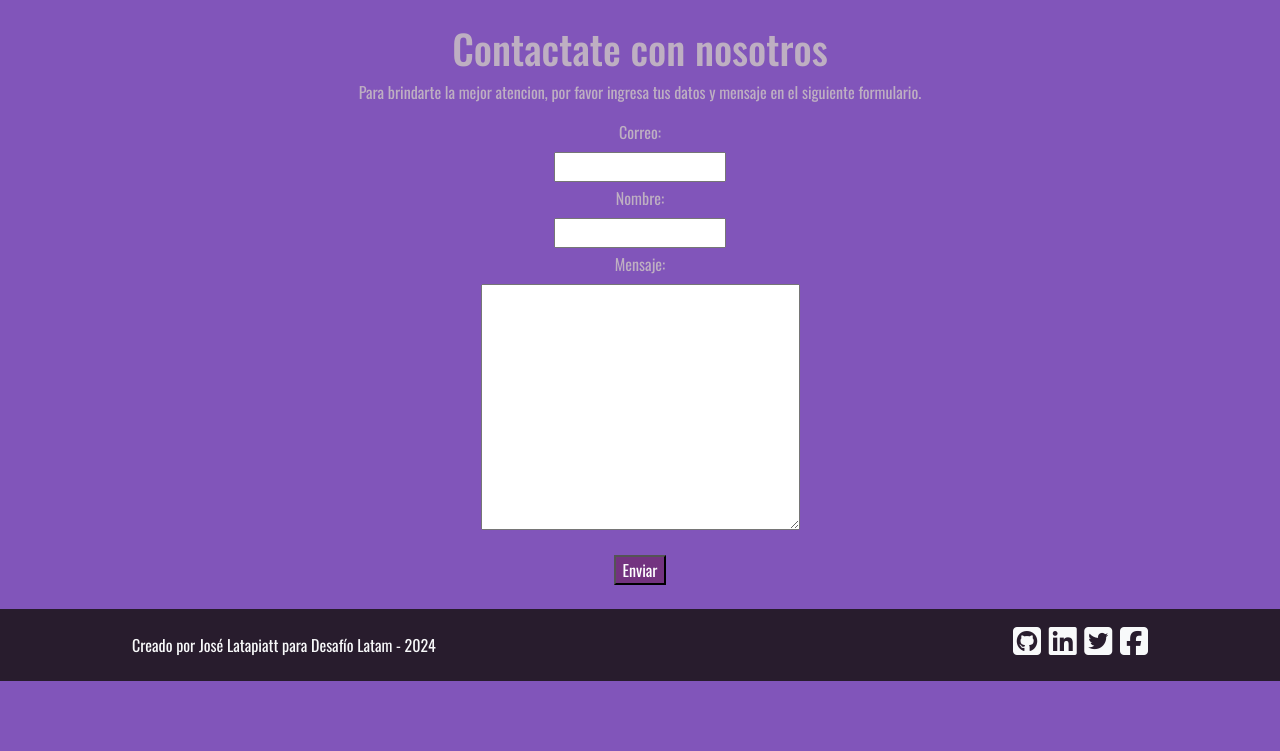
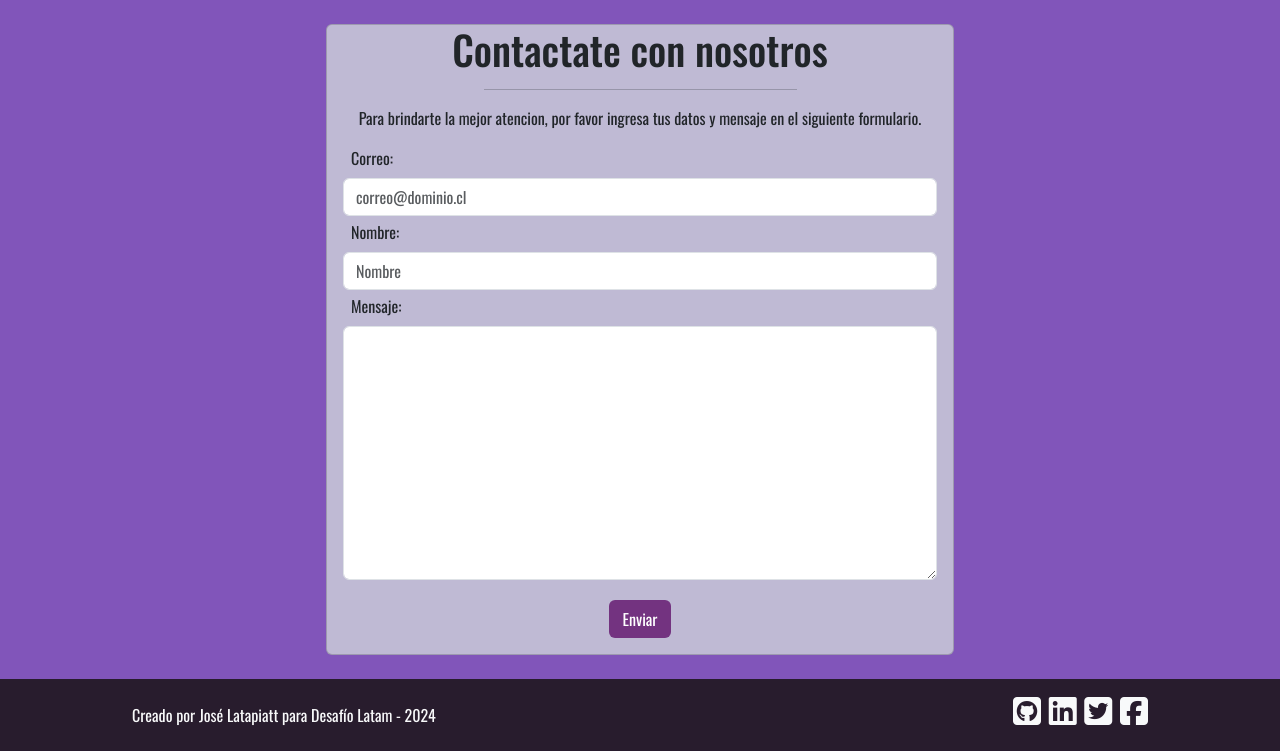
Before and after one commit to Hl4t4/desafiolatam-onlyflans, a Django app: page /contacto/ in a window 1280 px wide. Shown: the part 247-998 px from the top of the page. Before the commit the page ends 928 px from the top, so only its background shows below. Run offline with Django 4.2, Linux system fonts and the light colour scheme; some libraries are stand-ins or nearby versions.

Commit message:
Hito 3 stilying

```diff
--- a/onlyflans/web/forms.py
+++ b/onlyflans/web/forms.py
@@ -10,3 +10,8 @@
     class Meta:
         model = ContactForm
         fields = ['customer_email', 'customer_name', 'message']
+        widgets = {
+            'customer_email' : forms.EmailInput(attrs={'class':'form-control', 'placeholder':'correo@dominio.cl'}),
+            'customer_name' : forms.TextInput(attrs={'class':'form-control', 'placeholder':'Nombre'}),
+            'message' : forms.Textarea(attrs={'class':'form-control'}),
+        }
--- a/onlyflans/web/static/css/style.css
+++ b/onlyflans/web/static/css/style.css
@@ -15,6 +15,10 @@
     color: #beafc2;
 }
 
+.form-label {
+    text-decoration: underline;
+}
+
 footer {
     background-color: #281c2d;
 }
@@ -23,6 +27,10 @@
     width: 100%;
     height: 15vw;
     object-fit: cover;
+}
+
+.card-custom-bg {
+    background-color: rgba(191, 186, 212, 10);
 }
 
 button {
--- a/onlyflans/web/templates/about.html
+++ b/onlyflans/web/templates/about.html
@@ -1,10 +1,12 @@
 {% extends 'base.html' %}
 {%block content%}
 <section class="container-fluid py-4">
+    <div class="card card-custom-bg w-75 mx-auto">
         <div class="row">
             <div class="col-2"></div>
             <div class="col-8 text-center">
                 <h1>Acerca de nosotros</h1>
+                <hr style="width:50%; margin-left:auto; margin-right:auto;">
                 <p>OnlyFlans es una empresa enfocada en el mundo de la
                     pastelería y los postres, en especial en la venta de flan(de ahí
                     su nombre), nace en 2024 en santiago de chile como una
@@ -14,5 +16,6 @@
             </div>
             <div class="col-2"></div>
         </div>
+    </div>
 </section>
 {% endblock content %}
--- a/onlyflans/web/templates/contact.html
+++ b/onlyflans/web/templates/contact.html
@@ -1,23 +1,25 @@
 {% extends 'base.html' %}
 {%block content%}
 <section class="container-fluid py-4">
+    <div class="card card-custom-bg w-50 mx-auto">
         <div class="row">
             <div class="col-12 text-center">
                 <h1>Contactate con nosotros</h1>
+                <hr style="width:50%; margin-left:auto; margin-right:auto;">
                 <p>Para brindarte la mejor atencion, por favor ingresa tus datos y mensaje en el siguiente formulario.</p>
             </div>
             <div class="col">
-            <form class="text-center" action="/contacto/" method="post">
+                <form  action="/contacto/" method="post" class="px-3">
                     {% csrf_token %}
                     {% comment %} {{ form }} {% endcomment %}
                     {{ form.non_field_errors }}
 
-                <div class = "mb-3 text-center">
+                    <div class = "mb-3">
                         {% for field in form %}
-                        <label for = "{{ field.id_for_label }}" class="form-label">
-                            {{ field.label_tag}}
+                            <label for = "{{ field.id_for_label }}" class="form-label ps-2">
+                                {{ field.label_tag }}
                             </label>
-                        <div class="pb-1">
+                            <div class="pb-1 w-750 border-1">
                                 {{ field }}
                             </div>
                             <div class="text-danger">
@@ -25,8 +27,11 @@
                             </div>
                         {% endfor %}
                     </div>
-                <input type="submit" value="Enviar">
+                    <div class = "text-center pb-3">
+                        <input class = "btn" type="submit" value="Enviar">
+                    </div>
                 </form>
+            </div>
         </div>
     </div>
 </section>
--- a/onlyflans/web/templates/index.html
+++ b/onlyflans/web/templates/index.html
@@ -1,9 +1,11 @@
 {% extends 'base.html' %}
 {%block content%}
 <section class="container-fluid py-4">
+    <div class="card card-custom-bg">
         <div class = "row row-cols-4 px-3">
             <div class="col-12 text-center">
                 <h1>Flanes Públicos</h1>
+                <hr style="width:50%; margin-left:auto; margin-right:auto;">
                 <p>Bienvenidos a la pagina de la empresa de flanes OnlyFlans, aqui pueden ver algunas de nuestras recetas más sabrosas.</p>
             </div>
             {% for flan in flanes %}
@@ -20,5 +22,6 @@
                 </div>
             {% endfor %}
         </div>
+    </div>
 </section>
 {% endblock content %}
--- a/onlyflans/web/templates/welcome.html
+++ b/onlyflans/web/templates/welcome.html
@@ -1,9 +1,11 @@
 {% extends 'base.html' %}
 {%block content%}
 <section class="container-fluid py-4">
+    <div class="card card-custom-bg">
         <div class = "row row-cols-4 px-3">
             <div class="col-12 text-center">
                 <h1>Flanes Privados</h1>
+                <hr style="width:50%; margin-left:auto; margin-right:auto;">
                 <p>Como usuario de nuestra plataforma, tiene acceso a secretos únicos de cocina para usted.</p>
             </div>
             {% for flan in flanes %}
@@ -20,5 +22,6 @@
                 </div>
             {% endfor %}
         </div>
+    </div>
 </section>
 {% endblock content %}
```
Also changed, not shown: onlyflans/web/templates/contact_success.html (+5 -3 lines). Lines whose indentation alone changed are shown as unchanged.
